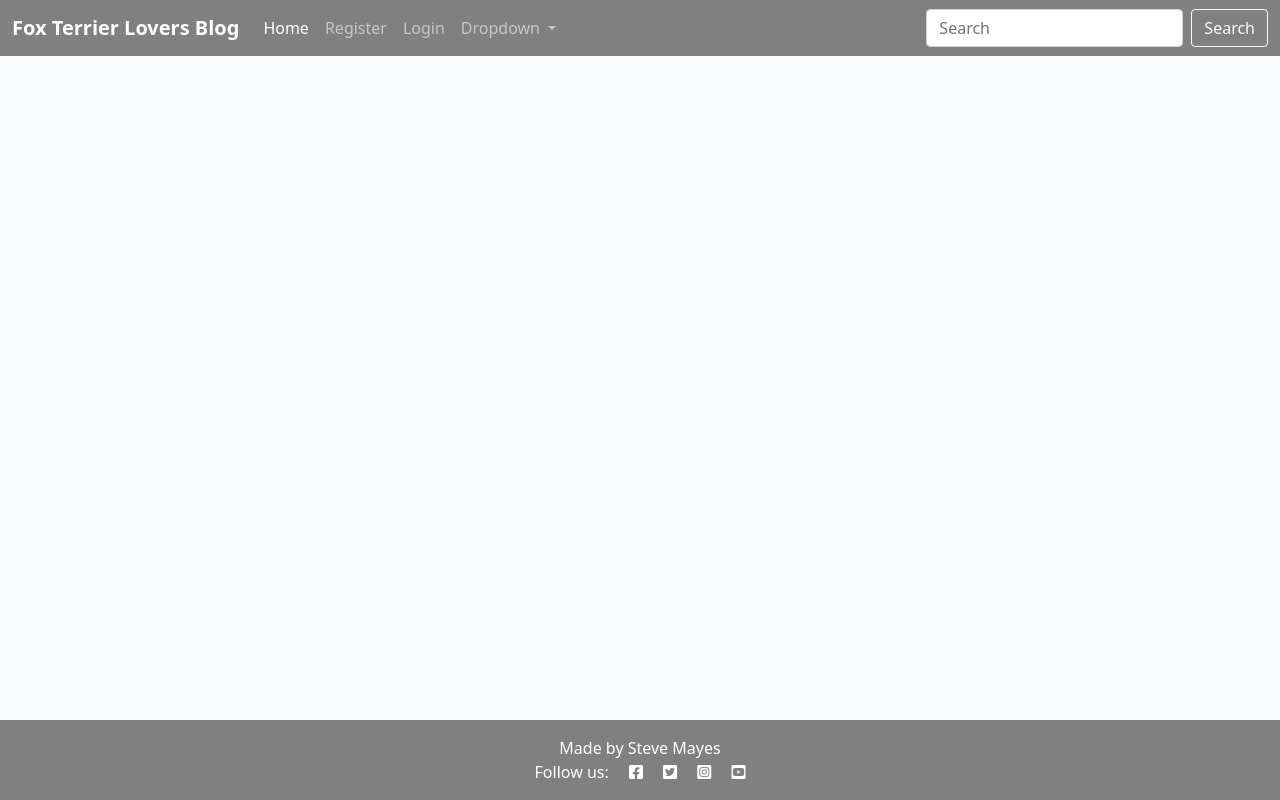
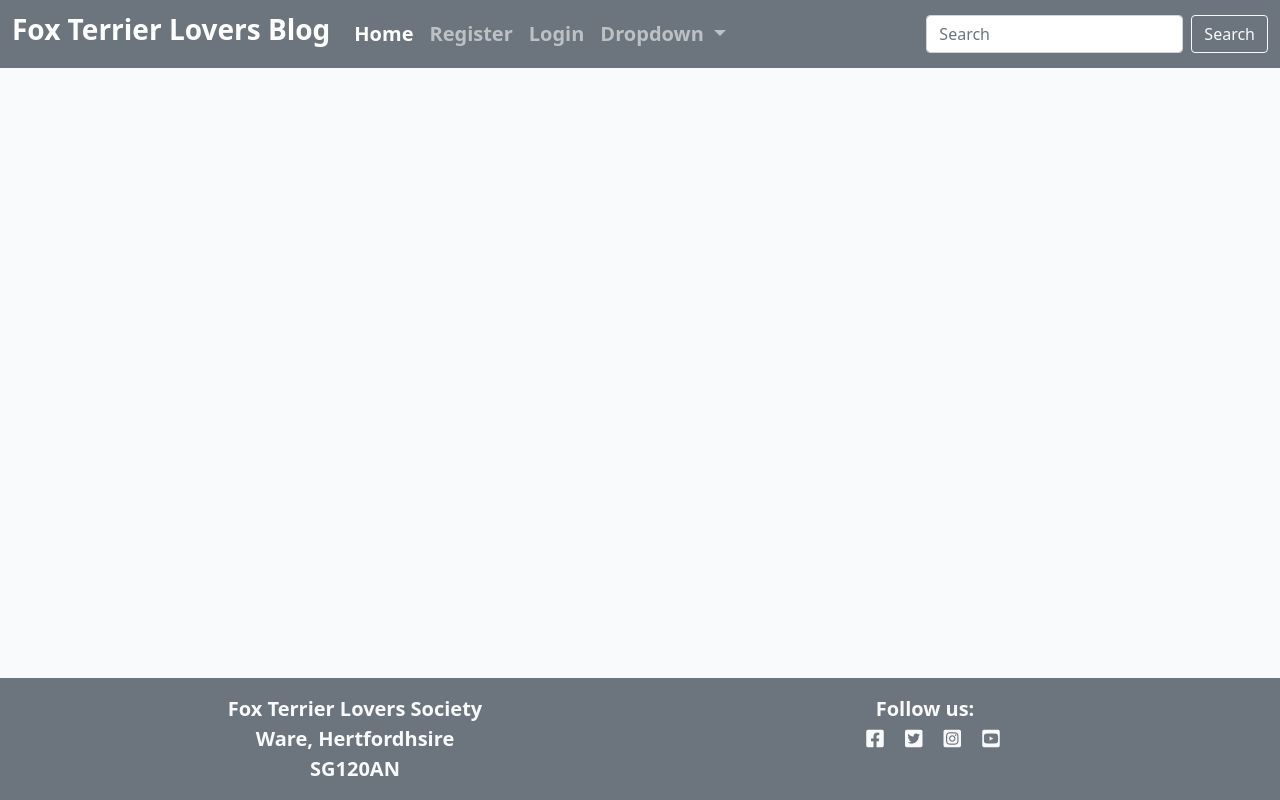
Before and after one commit to Pimmz/Project-4, a Django app: page / in a window 1280 px wide. Run offline with Django 3.2, Linux system fonts and the light colour scheme; data that the repository does not hold is empty.

Commit message:
Updated styke of navbar and footer

```diff
--- a/static/css/style.css
+++ b/static/css/style.css
@@ -1,5 +1,6 @@
 body {
     background-color: #f9fafc;
+    font-weight: 900;
 }
 
 .brand {
--- a/templates/base.html
+++ b/templates/base.html
@@ -23,16 +23,16 @@
 <body class="d-flex flex-column h-100 main-bg">
 
 
-    <nav class="navbar navbar-expand-lg navbar-dark" style="background-color: grey;">
+    <nav class="navbar navbar-expand-lg bg-secondary navbar-dark">
         <div class="container-fluid">
-            <a class="navbar-brand" href="#"><strong>Fox Terrier Lovers Blog</strong></a>
+            <a class="navbar-brand" href="{% url 'home' %}"><h3><b>Fox Terrier Lovers Blog</b></h3></a>
             <button class="navbar-toggler" type="button" data-bs-toggle="collapse"
                 data-bs-target="#navbarSupportedContent" aria-controls="navbarSupportedContent" aria-expanded="false"
                 aria-label="Toggle navigation">
                 <span class="navbar-toggler-icon"></span>
             </button>
             <div class="collapse navbar-collapse" id="navbarSupportedContent">
-                <ul class="navbar-nav me-auto mb-2 mb-lg-0">
+                <ul class="navbar-nav me-auto mb-8 mb-lg-0 fs-5">
                     <li class="nav-item">
                         <a class="nav-link active" aria-current="page" href="{% url 'home' %}">Home</a>
                     </li>
@@ -95,13 +95,21 @@
     </main>
 
 
-    <footer class="footer mt-auto py-3 light" style="background-color: grey;">
-        <p class="m-0 text-center text-white">Made by Steve Mayes</p>
-        <p class="m-0 text-center text-white">Follow us: <i class="fab fa-facebook-square ms-3"></i>
-            <i class="fab fa-twitter-square ms-3"></i>
-            <i class="fab fa-instagram-square ms-3"></i>
-            <i class="fab fa-youtube-square ms-3"></i>
-        </p>
+    <footer class="footer mt-auto py-3 fs-5 text-light bg-secondary">
+        <div class="container">
+            <div class="row">
+                <div class="col-md-6">
+                    <p class="m-0 text-center">Fox Terrier Lovers Society<br>Ware, Hertfordhsire<br>SG120AN</p>
+                </div>
+                <div class="col-md-6">
+                    <p class="m-0 text-center">Follow us: <br><i class="fab fa-facebook-square ms-3"></i>
+                        <i class="fab fa-twitter-square ms-3"></i>
+                        <i class="fab fa-instagram-square ms-3"></i>
+                        <i class="fab fa-youtube-square ms-3"></i>
+                    </p>
+                </div>
+            </div>
+        </div>
     </footer>
     <script>
         setTimeout(function() {
--- a/templates/index.html
+++ b/templates/index.html
@@ -31,8 +31,7 @@
               </a>
               <hr />
               <p class="card-text text-muted h6">
-                {{ post.created_on}} <i class="far fa-heart"></i> {{
-                post.number_of_likes }}
+                {{ post.created_on}} <i class="far fa-heart"></i> {{ post.number_of_likes }}
               </p>
             </div>
           </div>
--- a/templates/post_detail.html
+++ b/templates/post_detail.html
@@ -73,7 +73,7 @@
         </div>
     </div>
     <div class="row">
-        <div class="col card mb-4  mt-3 ">
+        <div class="col-md-8 card mb-4  mt-3 ">
             <h3>Comments:</h3>
             <div class="card-body">
 
```
